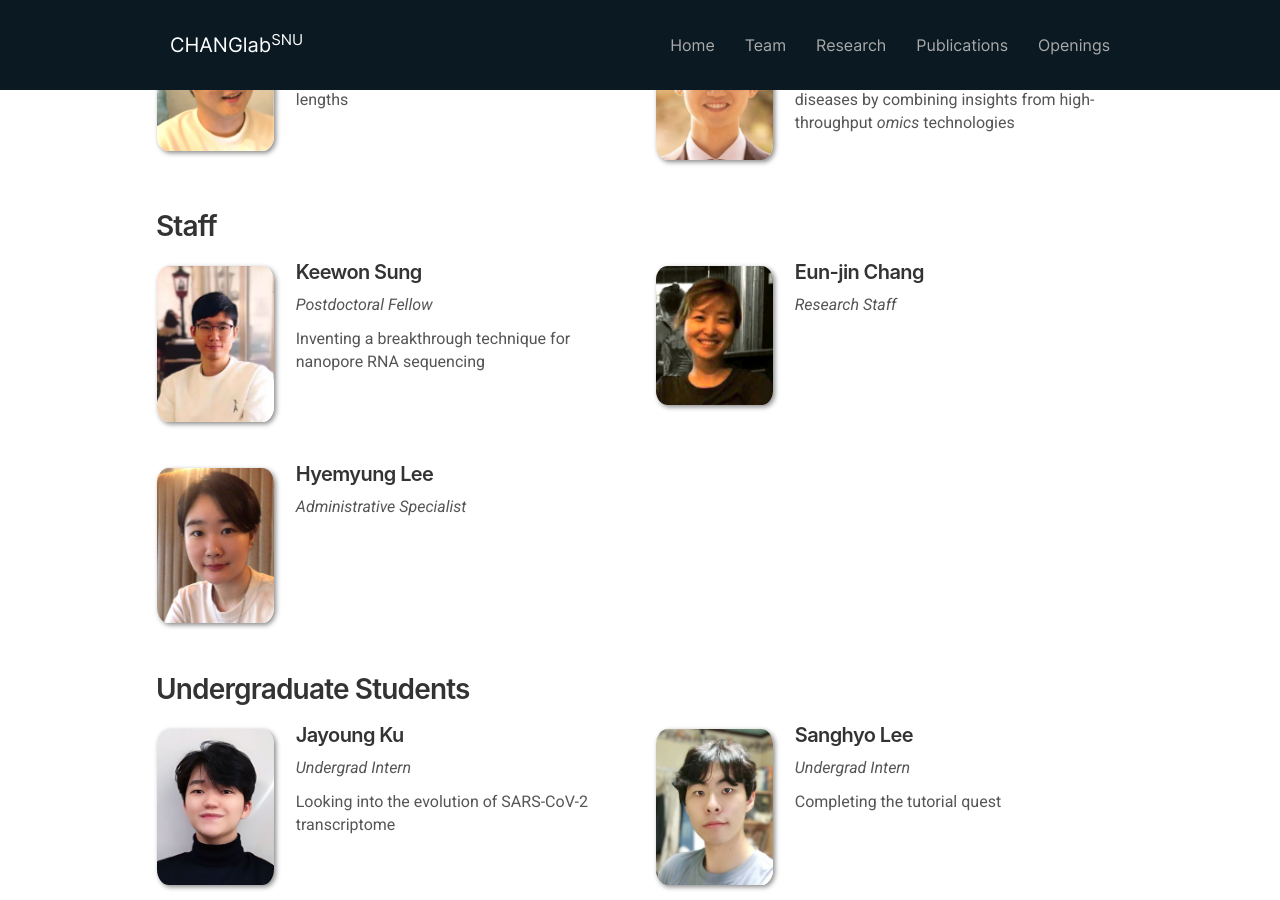
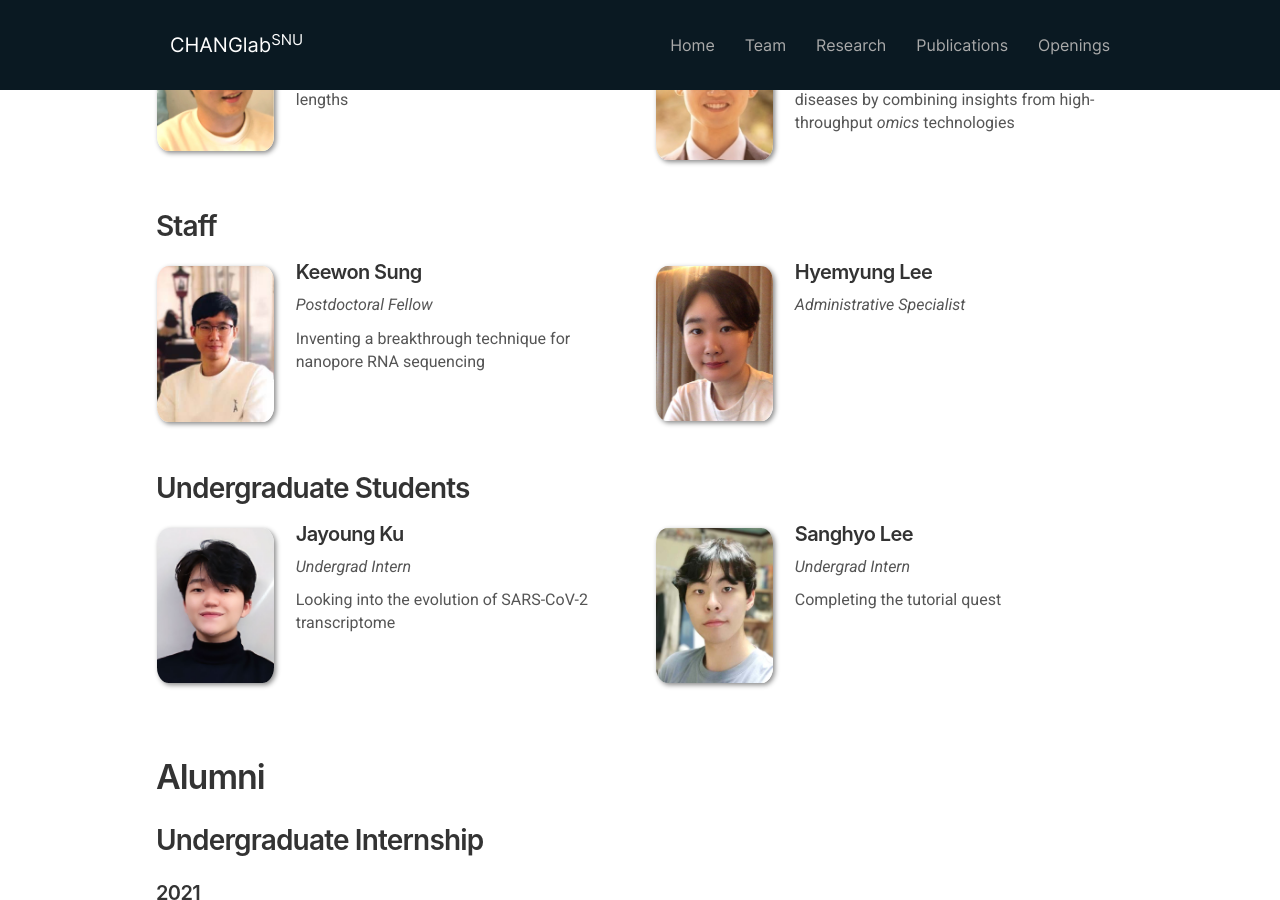
Before and after one commit to ChangLabSNU/ChangLabSNU.github.io, a Jekyll site: the page built from _pages/team.md, in a window 1280 px wide and 900 px high, scrolled down 674 px. Built offline with Jekyll 4.4.1, drawn with Linux system fonts in a browser that asks for light colours; nearby versions of some CDN libraries; some web fonts are replaced.

Commit message:
Eun-jin leaves the team.

```diff
--- a/_data/team_staff.yml
+++ b/_data/team_staff.yml
@@ -5,11 +5,6 @@
   intro: "Inventing a breakthrough technique for nanopore RNA sequencing"
   link: keewon-sung
 
-- name: Eun-jin Chang
-  photo: ejchang-thumb.jpg
-  info: "Research Staff"
-  email: eunjinc@snu.ac.kr
-
 - name: Hyemyung Lee
   photo: hmlee-thumb.jpg
   email: hyemyung@snu.ac.kr
```
